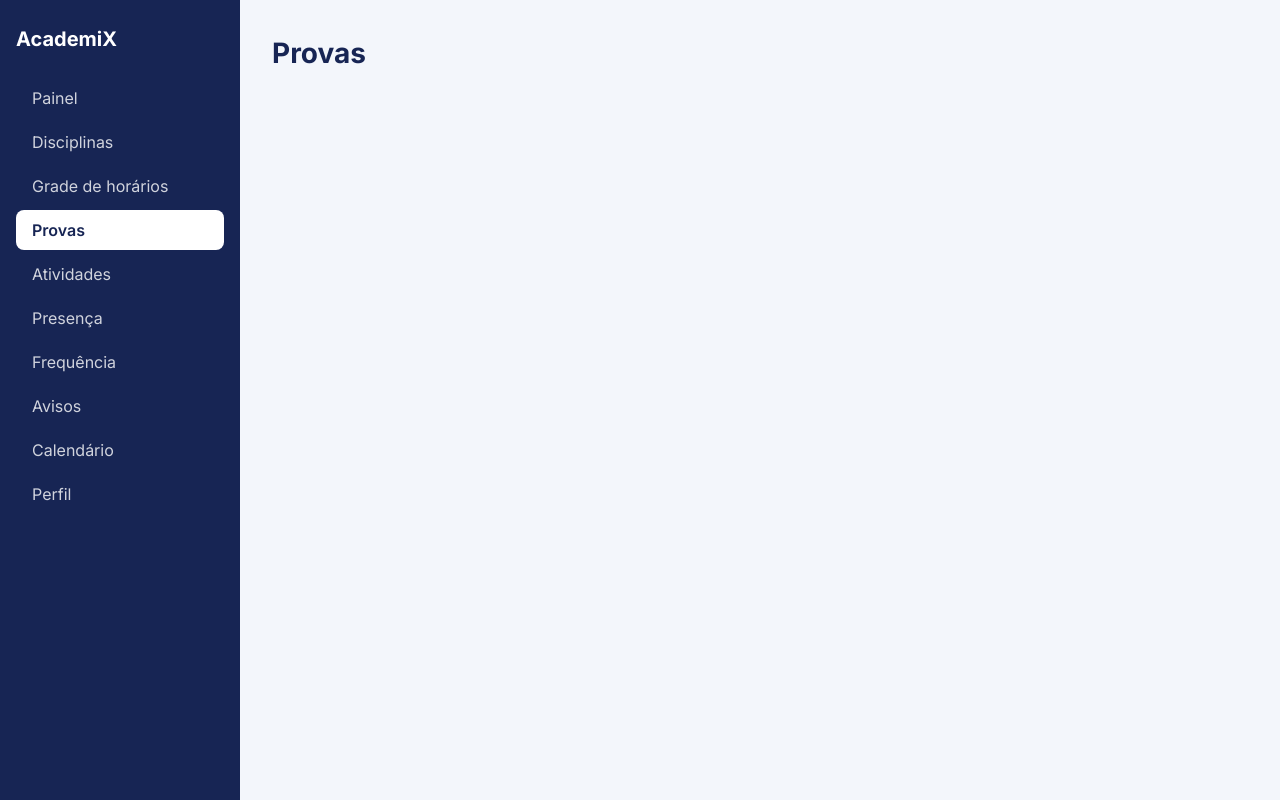
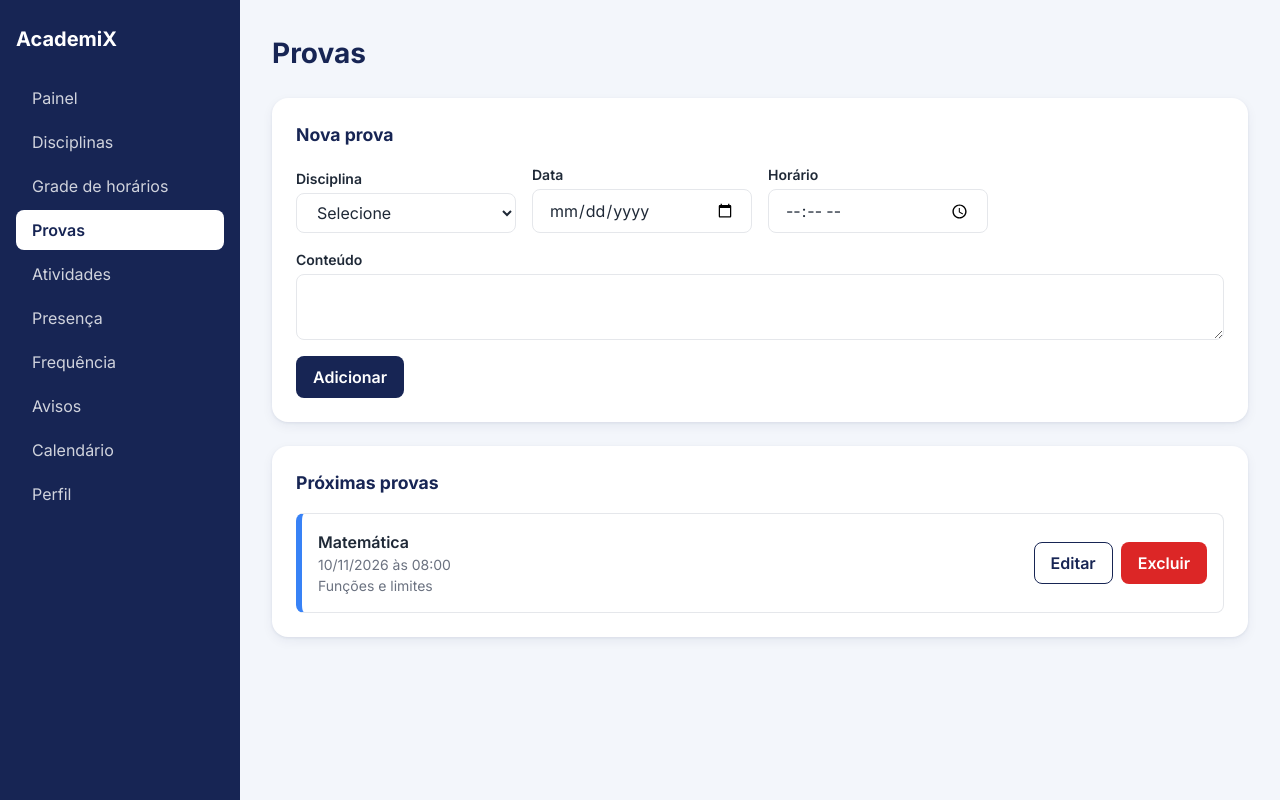
Before and after one commit to AcademyX-senai/academyx, a React (Vite) app: page /provas in a window 1280 px wide. Built offline with nearby package versions, Linux system fonts and the light colour scheme.

Commit message:
feat: implementa cadastro e listagem de provas por data

```diff
--- a/src/pages/Provas.jsx
+++ b/src/pages/Provas.jsx
@@ -1,9 +1,145 @@
+import { useState } from 'react'
+import { useApp } from '../context/AppContext'
+import Button from '../components/ui/Button'
+import Card from '../components/ui/Card'
+import Field from '../components/ui/Field'
+import EmptyState from '../components/ui/EmptyState'
+import { formatarData, hojeISO } from '../utils/datas'
+
+const formVazio = { disciplinaId: '', data: '', horario: '', conteudo: '' }
+
 function Provas() {
+  const { disciplinas, provas, setProvas } = useApp()
+  const [form, setForm] = useState(formVazio)
+  const [editandoId, setEditandoId] = useState(null)
+  const [erro, setErro] = useState('')
+
+  function handleChange(e) {
+    setForm({ ...form, [e.target.name]: e.target.value })
+  }
+
+  function handleSubmit(e) {
+    e.preventDefault()
+    if (!form.disciplinaId || !form.data) {
+      setErro('Escolha a disciplina e a data da prova.')
+      return
+    }
+    const dados = { ...form, disciplinaId: Number(form.disciplinaId) }
+    if (editandoId) {
+      setProvas(provas.map((p) => (p.id === editandoId ? { ...p, ...dados } : p)))
+    } else {
+      setProvas([...provas, { ...dados, id: Date.now() }])
+    }
+    cancelar()
+  }
+
+  function editar(prova) {
+    setForm({
+      disciplinaId: String(prova.disciplinaId),
+      data: prova.data,
+      horario: prova.horario,
+      conteudo: prova.conteudo,
+    })
+    setEditandoId(prova.id)
+  }
+
+  function cancelar() {
+    setForm(formVazio)
+    setEditandoId(null)
+    setErro('')
+  }
+
+  function excluir(id) {
+    if (window.confirm('Excluir esta prova?')) {
+      setProvas(provas.filter((p) => p.id !== id))
+    }
+  }
+
+  const hoje = hojeISO()
+  const ordenadas = [...provas].sort((a, b) => a.data.localeCompare(b.data))
+
   return (
-    <section>
+    <div className="page">
       <h1>Provas</h1>
-      {/* TODO: montar esta tela */}
-    </section>
+
+      <Card title={editandoId ? 'Editar prova' : 'Nova prova'}>
+        {disciplinas.length === 0 ? (
+          <EmptyState>Cadastre uma disciplina antes de registrar provas.</EmptyState>
+        ) : (
+          <form onSubmit={handleSubmit} noValidate>
+            <div className="form-grid">
+              <Field label="Disciplina" error={erro}>
+                <select name="disciplinaId" value={form.disciplinaId} onChange={handleChange}>
+                  <option value="">Selecione</option>
+                  {disciplinas.map((d) => (
+                    <option key={d.id} value={d.id}>
+                      {d.nome}
+                    </option>
+                  ))}
+                </select>
+              </Field>
+              <Field label="Data">
+                <input type="date" name="data" value={form.data} onChange={handleChange} />
+              </Field>
+              <Field label="Horário">
+                <input type="time" name="horario" value={form.horario} onChange={handleChange} />
+              </Field>
+              <div className="form-grid__largo">
+                <Field label="Conteúdo">
+                  <textarea name="conteudo" rows="2" value={form.conteudo} onChange={handleChange} />
+                </Field>
+              </div>
+            </div>
+            <div className="form-acoes">
+              <Button type="submit">{editandoId ? 'Salvar alterações' : 'Adicionar'}</Button>
+              {editandoId && (
+                <Button variant="secondary" onClick={cancelar}>
+                  Cancelar
+                </Button>
+              )}
+            </div>
+          </form>
+        )}
+      </Card>
+
+      <Card title="Próximas provas">
+        {ordenadas.length === 0 ? (
+          <EmptyState>Nenhuma prova cadastrada.</EmptyState>
+        ) : (
+          <ul className="lista">
+            {ordenadas.map((p) => {
+              const d = disciplinas.find((x) => x.id === p.disciplinaId)
+              const passada = p.data < hoje
+              return (
+                <li
+                  key={p.id}
+                  className={`item ${passada ? 'item--passada' : ''}`}
+                  style={{ '--cor': d?.cor }}
+                >
+                  <div className="item__info">
+                    <span className="item__titulo">
+                      {d?.nome} {passada && <span className="badge">Realizada</span>}
+                    </span>
+                    <span className="item__detalhe">
+                      {formatarData(p.data)} {p.horario && `às ${p.horario}`}
+                    </span>
+                    {p.conteudo && <span className="item__detalhe">{p.conteudo}</span>}
+                  </div>
+                  <div className="item__acoes">
+                    <Button variant="secondary" onClick={() => editar(p)}>
+                      Editar
+                    </Button>
+                    <Button variant="danger" onClick={() => excluir(p.id)}>
+                      Excluir
+                    </Button>
+                  </div>
+                </li>
+              )
+            })}
+          </ul>
+        )}
+      </Card>
+    </div>
   )
 }
 
```
